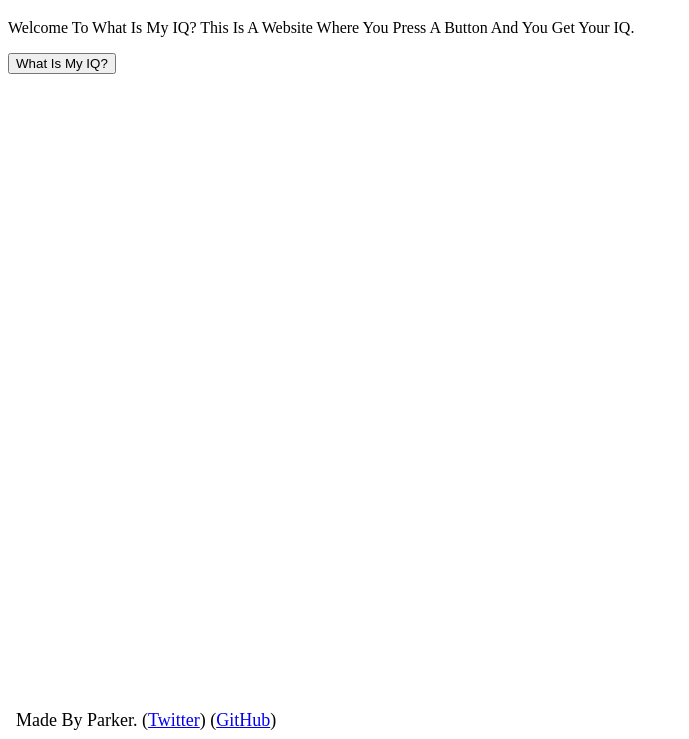
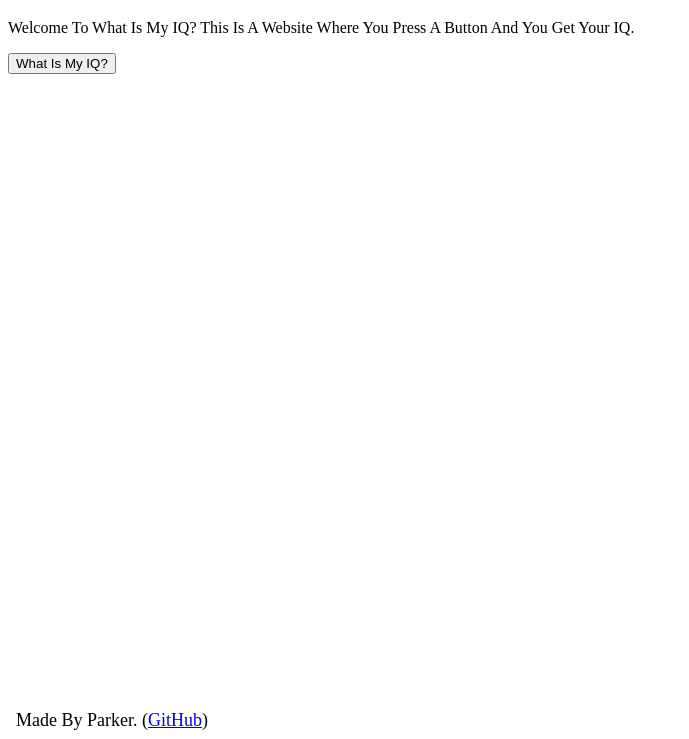
Before and after one commit to Parkeriscoo/What-Is-My-IQ, a plain HTML site: page index.html in a window 1280 px wide. Shown: the part 61-800 px from the top of the page, without its empty margins (0-689 px from the left). Drawn offline with Linux system fonts and the light colour scheme.

Commit message:
Update index.html

```diff
--- a/index.html
+++ b/index.html
@@ -17,7 +17,7 @@
 </head>
 <body>
 
-<div class="bottomleft">Made By Parker. (<a href="https://twitter.com/Parkeriscoo">Twitter</a>) (<a href="https://github.com/Parkeriscoo">GitHub</a>)</div>
+<div class="bottomleft">Made By Parker. (<a href="https://github.com/Parkeriscoo">GitHub</a>)</div>
 
 </body>
 </html>
```
